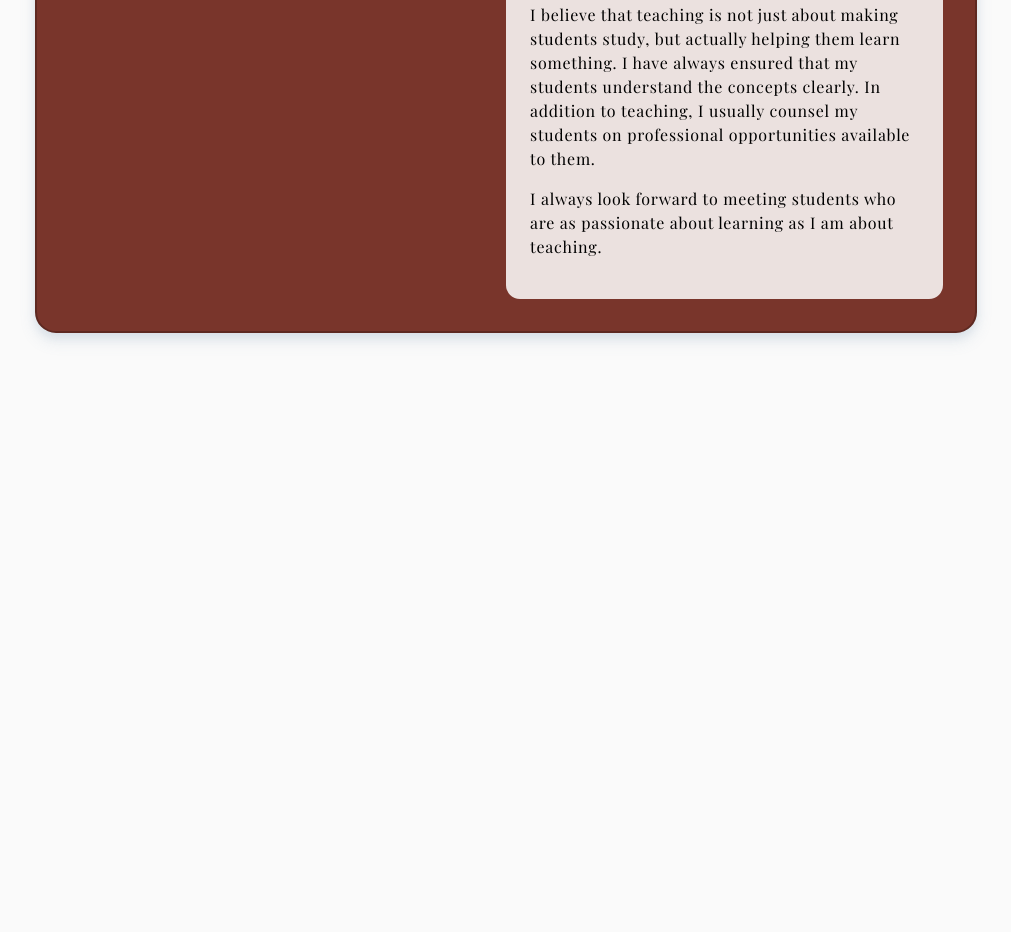
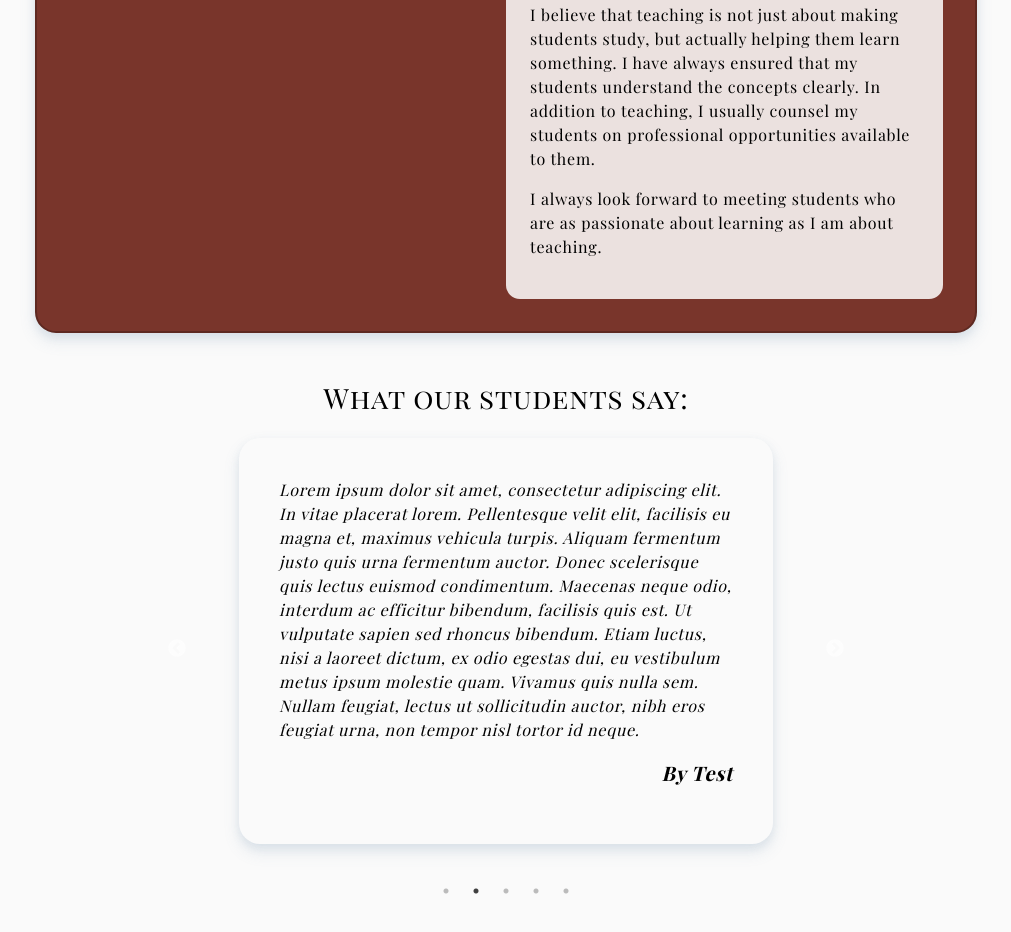
Before and after one commit to ridays2001/hs-tutorz, a Gatsby site: page /about in a window 1280 px wide. Shown: the part 3218-4150 px from the top of the page, without its empty margins (134-1145 px from the left). Before the commit the page ends 3583 px from the top, so only its background shows below. Built offline with nearby package versions, Linux system fonts and the light colour scheme; Gatsby itself is replaced by a stand-in of ours; a web font is replaced by a local one.

Commit message:
🎨 Chore: added testimonials on about page

```diff
--- a/src/pages/about.tsx
+++ b/src/pages/about.tsx
@@ -5,6 +5,7 @@ import SEO from '../components/SEO';
 import { CompanySection, OfferingBox, FounderSection } from '../styles/AboutSection';
 import { StaticImage } from 'gatsby-plugin-image';
 import { Link } from 'gatsby';
+import Testimonials from '../components/Testimonials';
 
 interface Offering {
 	icon: JSX.Element;
@@ -191,6 +192,8 @@ const AboutPage = () => (
 				</p>
 			</aside>
 		</FounderSection>
+
+		<Testimonials />
 	</Layout>
 );
 
```
